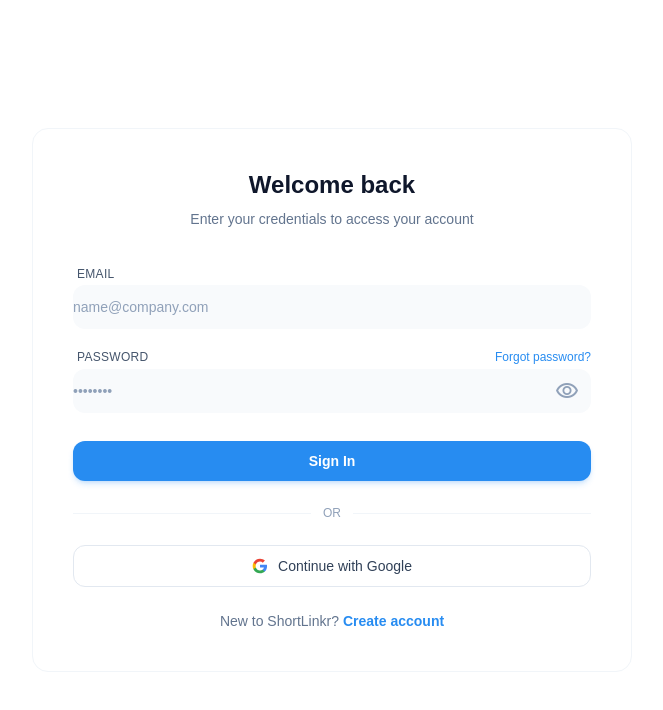
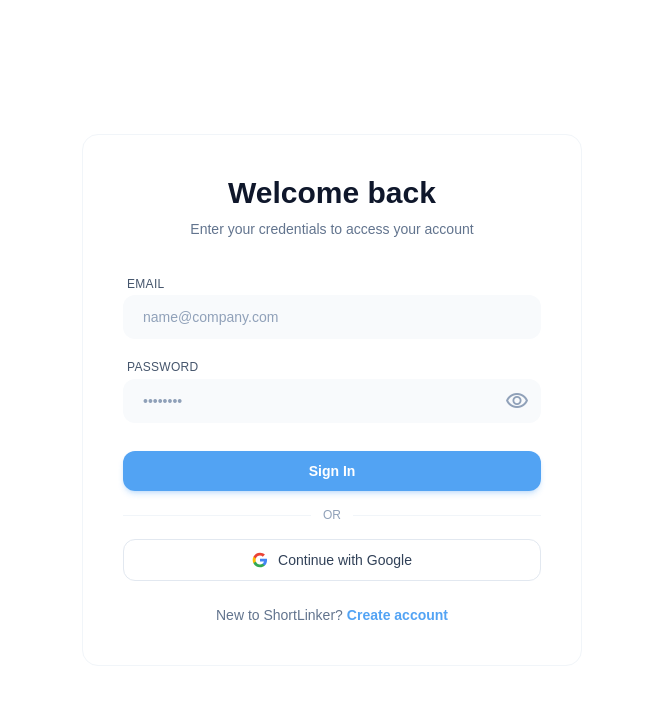
Before and after one commit to FahimHaowlader/shortlinker, a React (Vite) app in the folder frontend/: page /login in a window 1280 px wide. Shown: the top 710 px of the page, without its empty margins (308-971 px from the left). Built offline with nearby package versions, Linux system fonts and the light colour scheme; no server answers.

Commit message:
login page design done

```diff
--- a/frontend/src/Pages/LoginPage.jsx
+++ b/frontend/src/Pages/LoginPage.jsx
@@ -46,10 +46,10 @@ const LoginPage = () => {
     <div className="bg-background-light dark:bg-background-dark text-slate-800 dark:text-slate-100 min-h-screen flex flex-col items-center justify-center font-display antialiased p-4">
 
 
-      <main className="w-full max-w-[600px]">
+      <main className="w-full max-w-[500px]">
         <div className="bg-white dark:bg-gray-800 rounded-2xl shadow-soft border border-slate-100 dark:border-gray-700 p-8 sm:p-10 transition-all">
           <div className="text-center mb-8">
-            <h1 className="text-2xl font-semibold text-slate-900 dark:text-white mb-2">Welcome back</h1>
+            <h1 className="text-3xl font-semibold text-slate-900 dark:text-white mb-2">Welcome back</h1>
             <p className="text-slate-500 dark:text-gray-400 text-sm">Enter your credentials to access your account</p>
           </div>
 
@@ -63,7 +63,7 @@ const LoginPage = () => {
             <div className="space-y-1">
               <label className="text-xs font-medium text-slate-600 dark:text-gray-400 uppercase tracking-wide ml-1">Email</label>
               <input
-                className="form-input w-full rounded-xl border-slate-200 dark:border-gray-600 bg-slate-50 dark:bg-gray-900 text-slate-900 dark:text-white placeholder:text-slate-400 focus:border-primary focus:ring-1 focus:ring-primary/30 h-11 transition-colors text-sm"
+                className="form-input w-full p-5 rounded-xl border-slate-200 dark:border-gray-600 bg-slate-50 dark:bg-gray-900 text-slate-900 dark:text-white placeholder:text-slate-400 focus:border-primary focus:ring-1 focus:ring-primary/30 h-11 transition-colors text-sm"
                 placeholder="name@company.com"
                 type="email"
                 required
@@ -75,11 +75,11 @@ const LoginPage = () => {
             <div className="space-y-1">
               <div className="flex justify-between items-center ml-1">
                 <label className="text-xs font-medium text-slate-600 dark:text-gray-400 uppercase tracking-wide">Password</label>
-                <Link to="/forgot-password" size="xs" className="text-xs font-medium text-primary hover:text-primary-hover hover:underline transition-colors">Forgot password?</Link>
+                {/* <Link to="/forgot-password" size="xs" className="text-xs font-medium text-primary hover:text-primary-hover hover:underline transition-colors">Forgot password?</Link> */}
               </div>
               <div className="relative group">
                 <input
-                  className="form-input w-full rounded-xl border-slate-200 dark:border-gray-600 bg-slate-50 dark:bg-gray-900 text-slate-900 dark:text-white placeholder:text-slate-400 focus:border-primary focus:ring-1 focus:ring-primary/30 h-11 transition-colors text-sm pr-10"
+                  className="form-input w-full p-5 rounded-xl border-slate-200 dark:border-gray-600 bg-slate-50 dark:bg-gray-900 text-slate-900 dark:text-white placeholder:text-slate-400 focus:border-primary focus:ring-1 focus:ring-primary/30 h-11 transition-colors text-sm pr-10"
                   placeholder="••••••••"
                   type={showPassword ? "text" : "password"}
                   required
@@ -100,14 +100,14 @@ const LoginPage = () => {
 
             <button
               disabled={btnLoading}
-              className="w-full mt-2 py-2.5 px-4 bg-primary hover:bg-primary-hover text-white text-sm font-semibold rounded-xl shadow-md shadow-primary/20 transition-all active:scale-[0.98] disabled:opacity-70 disabled:cursor-not-allowed"
+              className="w-full mt-2 py-2.5 px-4 bg-primary/80 hover:bg-primary text-white text-sm font-semibold rounded-xl shadow-md shadow-primary/20 transition-all active:scale-[0.98] disabled:opacity-70 disabled:cursor-not-allowed"
               type="submit"
             >
               {btnLoading ? 'Signing In...' : 'Sign In'}
             </button>
           </form>
 
-          <div className="flex items-center gap-3 my-6">
+          <div className="flex items-center gap-3 my-4">
             <div className="h-px flex-1 bg-slate-100 dark:bg-gray-700"></div>
             <p className="text-slate-400 dark:text-gray-500 text-xs font-medium">OR</p>
             <div className="h-px flex-1 bg-slate-100 dark:bg-gray-700"></div>
@@ -129,8 +129,8 @@ const LoginPage = () => {
 
           <div className="mt-6 text-center">
             <p className="text-sm text-slate-500 dark:text-gray-400">
-              New to ShortLinkr?
-              <Link to="/register" className="text-primary hover:text-primary-hover font-semibold transition-colors ml-1">Create account</Link>
+              New to ShortLinker?
+              <Link to="/register" className="text-primary/80 hover:text-primary font-semibold transition-colors ml-1 ">Create account</Link>
             </p>
           </div>
         </div>
```
